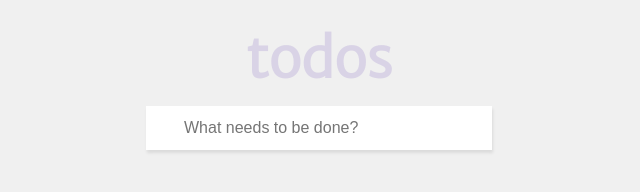
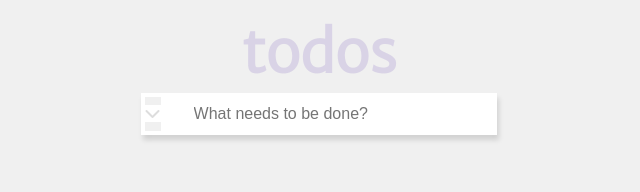
Before and after one commit to alicarpio/ToDo-s-, a plain HTML site: page index.html in a window 1280 px wide. Shown: the whole page, without its empty margins (321-961 px from the left). Drawn offline with Linux system fonts and the light colour scheme.

Commit message:
icon of angle down added to the todo box and main.js

```diff
--- a/index.css
+++ b/index.css
@@ -1,6 +1,6 @@
 body{
     background: rgb(191, 191, 191, 0.23);
-    width: auto;
+
 
 }
 header{
@@ -10,13 +10,23 @@ header{
 
 }
 
+/* FORM PRINCIPAL */
 .toDoBox{
-    margin-top: 1.2rem;
-    border: 5px solid white;
-    width: 21rem;
-    box-shadow: 1px 3px 3px rgba(0,0,0,0.09);
+    display: flex;
+    align-items: center;
+    margin-top: 0.7rem;
+    border: 4px solid white;
+    width: 21.8rem;
+    box-shadow: 2px 5px 5px rgba(0,0,0,0.13);
 }
 
+/* INPUT PRINCIPAL */
+#uniqueToDo{
+    padding: 8px 15px 8px 33px;
+    border: none;
+    width: 18.8rem;
+    font-size: 1rem;
+}
 
 ::-moz-placeholder{
     color: rgba(74, 73, 73, 0.75);
@@ -24,18 +34,16 @@ header{
     font-style: italic;
 }
 
-#uniqueToDo{
-    padding: 8px 15px 8px 33px;
-    border: none;
-    width: 18rem;
-    font-size: 1rem;
-}
-
 
 #title{
    color: rgba(84, 47, 175, 0.15);
-    font-size:3.4rem;
+    font-size:3.6rem;
     font-weight: 900;
     font-family: 'Merriweather Sans', sans-serif;
-    margin-top: 2rem;
+    margin-top: 1.5rem;
 }
+
+.icon-angle-down{
+    color: rgba(77, 77, 77, 0.19);
+    background: white;
+}
--- a/index.html
+++ b/index.html
@@ -5,18 +5,29 @@
     <meta name="viewport"
           content="width=device-width, user-scalable=no, initial-scale=1.0, maximum-scale=1.0, minimum-scale=1.0">
     <meta http-equiv="X-UA-Compatible" content="ie=edge">
+    <title>Todo's</title>
+
+    <!-- CUSTOM CSS -->
     <link rel="stylesheet" type="text/css" href="reset.css">
     <link rel="stylesheet" type="text/css" href="index.css">
+
+    <!-- GOOGLE FONTS  -->
     <link rel="preconnect" href="https://fonts.googleapis.com">
     <link rel="preconnect" href="https://fonts.gstatic.com" crossorigin>
     <link href="https://fonts.googleapis.com/css2?family=Merriweather+Sans:wght@300&display=swap" rel="stylesheet">
-    <title>Todo's</title>
+
+    <!-- FONT AWESOME -->
+    <link rel="stylesheet" href="https://cdnjs.cloudflare.com/ajax/libs/font-awesome/6.2.0/css/all.min.css" integrity="sha512-xh6O/CkQoPOWDdYTDqeRdPCVd1SpvCA9XXcUnZS2FmJNp1coAFzvtCN9BmamE+4aHK8yyUHUSCcJHgXloTyT2A==" crossorigin="anonymous" referrerpolicy="no-referrer" />
+
 </head>
 
 <body>
 <header>
     <h1 id="title">todos</h1>
     <form class="toDoBox">
+        <div class="icon-angle-down">
+            <i class="fa-solid fa-chevron-down"></i>
+        </div>
         <input id="uniqueToDo" type="text" placeholder="What needs to be done?" />
     </form>
 
```
Also changed, not shown: main.js (added).
